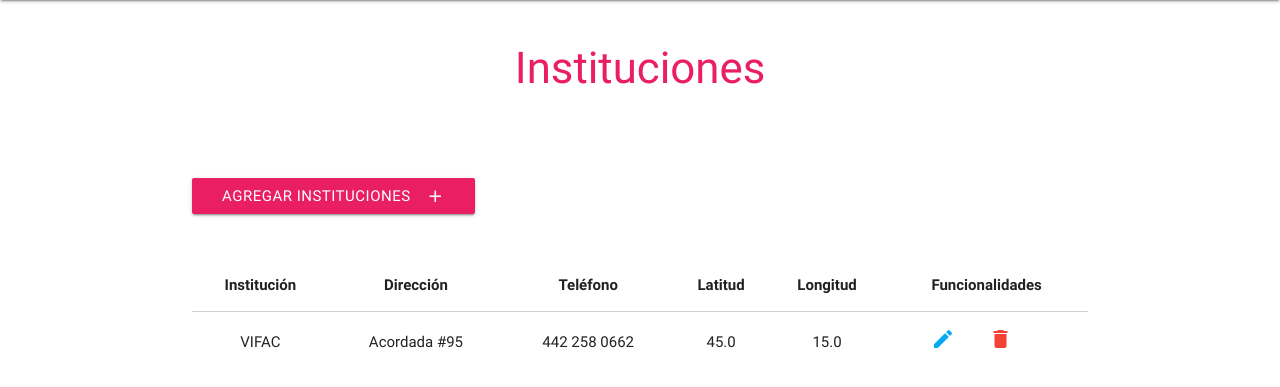
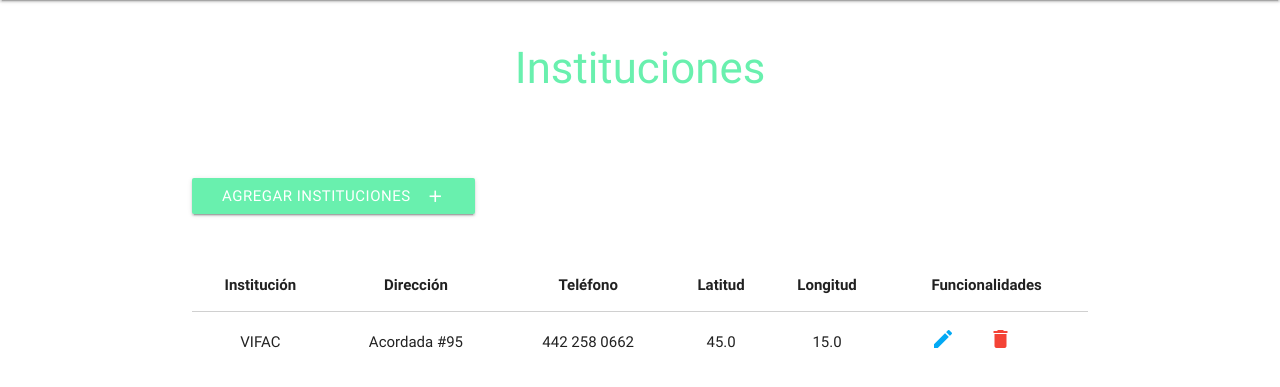
Before and after one commit to lunamrcc/Serendipia, a Django app: page /administrador/instituciones/ in a window 1280 px wide. Shown: the part 64-451 px from the top of the page. Run offline with Django 3.2, Linux system fonts and the light colour scheme; data comes from the database, SQL or seed files in the repository; both versions use the stored data as it was after the commit; some libraries are stand-ins or nearby versions.

Commit message:
Merge Instituciones

```diff
--- a/Estudiantes/urls.py
+++ b/Estudiantes/urls.py
@@ -14,8 +14,8 @@ urlpatterns = [
     # administrador/estudiantes/3/cambio_status
     url(r'^(?P<pk>[0-9]+)/cambio_status/$', views.student_change_status, name='student_change_status'),
 
-    # administrador/estudiantes_crear/
-    url(r'^_crear/$', views.student_create, name='student_create'),
+    # administrador/estudiantes/crear/
+    url(r'^crear/$', views.student_create, name='student_create'),
 
     #administrador/estudiantes_editar/3
     url(r'^_editar/(?P<pk>[0-9]+)/', views.student_update.as_view(), name='student_update'),
--- a/Index/templates/Index/dashboard_admin.html
+++ b/Index/templates/Index/dashboard_admin.html
@@ -5,12 +5,12 @@
 
     <div class="container">
         <img id="AdminMiCuenta" src="{% static "Index/img/Admin/Index_MiCuenta.png" %}"/>
-        <a href="{% url 'Estudiantes:student_lists'%}"><img id="AdminEstudiante" src="{% static "Index/img/Admin/Index_Estudiantes.png" %}"/> </a>
+        <a href="{% url 'Estudiantes:student_lists' %}"><img id="AdminEstudiante" src="{% static "Index/img/Admin/Index_Estudiantes.png" %}"/> </a>
         <img id="AdminAsistencias" src="{% static "Index/img/Admin/Index_Asistencias.png" %}"/>
         <img id="AdminClases" src="{% static "Index/img/Admin/Index_Clases.png" %}"/>
-        <img id="AdminInstituciones" src="{% static "Index/img/Admin/Index_Instituciones.png" %}"/>
+        <a href="{% url 'Instituciones:inst_lists' %}"><img id="AdminInstituciones" src="{% static "Index/img/Admin/Index_Instituciones.png" %}"/></a>
         <img id="AdminReportes" src="{% static "Index/img/Admin/Index_Reportes.png" %}"/>
-        <a href="{% url 'Usuarios:user_lists'%}"><img id="AdminUsuarios" src="{% static "Index/img/Admin/Index_Usuarios.png" %}"/> </a>
+        <a href="{% url 'Usuarios:user_lists' %}"><img id="AdminUsuarios" src="{% static "Index/img/Admin/Index_Usuarios.png" %}"/> </a>
     </div>
 
 {% endblock content %}
--- a/Instituciones/templates/Instituciones/instituciones_form.html
+++ b/Instituciones/templates/Instituciones/instituciones_form.html
@@ -4,7 +4,7 @@
 
 <div class="container">
     <br>
-    <h3 class="center pink-text"> Instituciones - Crear Institución </h3>
+    <h3 class="center green-text text-accent-2"> Instituciones - Crear Institución </h3>
     <br> <br> <br>
     <form method="post">
         {% csrf_token %}
@@ -30,7 +30,7 @@
                 {{ NewInstForm.coordenadaY | add_class:'form-control' }}
             </div>
         </div>
-        <button type="submit" class="waves-light btn pink">Agregar Institución</button>
+        <button type="submit" class="waves-light btn green accent-2">Agregar Institución</button>
     </form>
 </div>
 
--- a/Instituciones/templates/Instituciones/instituciones_list.html
+++ b/Instituciones/templates/Instituciones/instituciones_list.html
@@ -5,9 +5,9 @@
 
     <div class="container">
         <br>
-        <h3 class="center pink-text"> Instituciones </h3>
+        <h3 class="center green-text text-accent-2"> Instituciones </h3>
         <br> <br> <br>
-        <a href="{% url 'Instituciones:inst_create' %}" class="waves-light btn pink"><i class="material-icons right">add</i>Agregar Instituciones</a>
+        <a href="{% url 'Instituciones:inst_create' %}" class="waves-light btn green accent-2"><i class="material-icons right">add</i>Agregar Instituciones</a>
         <br> <br> <br>
         <table class="highlight responsive-table">
             <thead class="thead-default">
--- a/Instituciones/urls.py
+++ b/Instituciones/urls.py
@@ -8,10 +8,10 @@ urlpatterns = [
     #administrador/instituciones
     url(r'^$', views.inst_lists, name='inst_lists'),
 
-    #administrador/usuarios/3/delete
-    url(r'^/(?P<pk>[0-9]+)/eliminar/$', views.inst_delete, name='inst_delete'),
+    #administrador/instituciones/3/delete
+    url(r'^(?P<pk>[0-9]+)/eliminar/$', views.inst_delete, name='inst_delete'),
 
-    # administrador/usuarios_crear/
-    url(r'^_crear/$', views.inst_create, name='inst_create'),
+    # administrador/instituciones/crear
+    url(r'^crear/$', views.inst_create, name='inst_create'),
 
 ]
--- a/Instituciones/views.py
+++ b/Instituciones/views.py
@@ -41,7 +41,7 @@ def inst_create(request):
             return inst_lists(request)
 
     context = {
-        'NewInstFrom': NewInstForm
+        'NewInstForm': NewInstForm
     }
     return render(request, 'Instituciones/instituciones_form.html', context)
 
```
Also changed, not shown: db.sqlite3.
